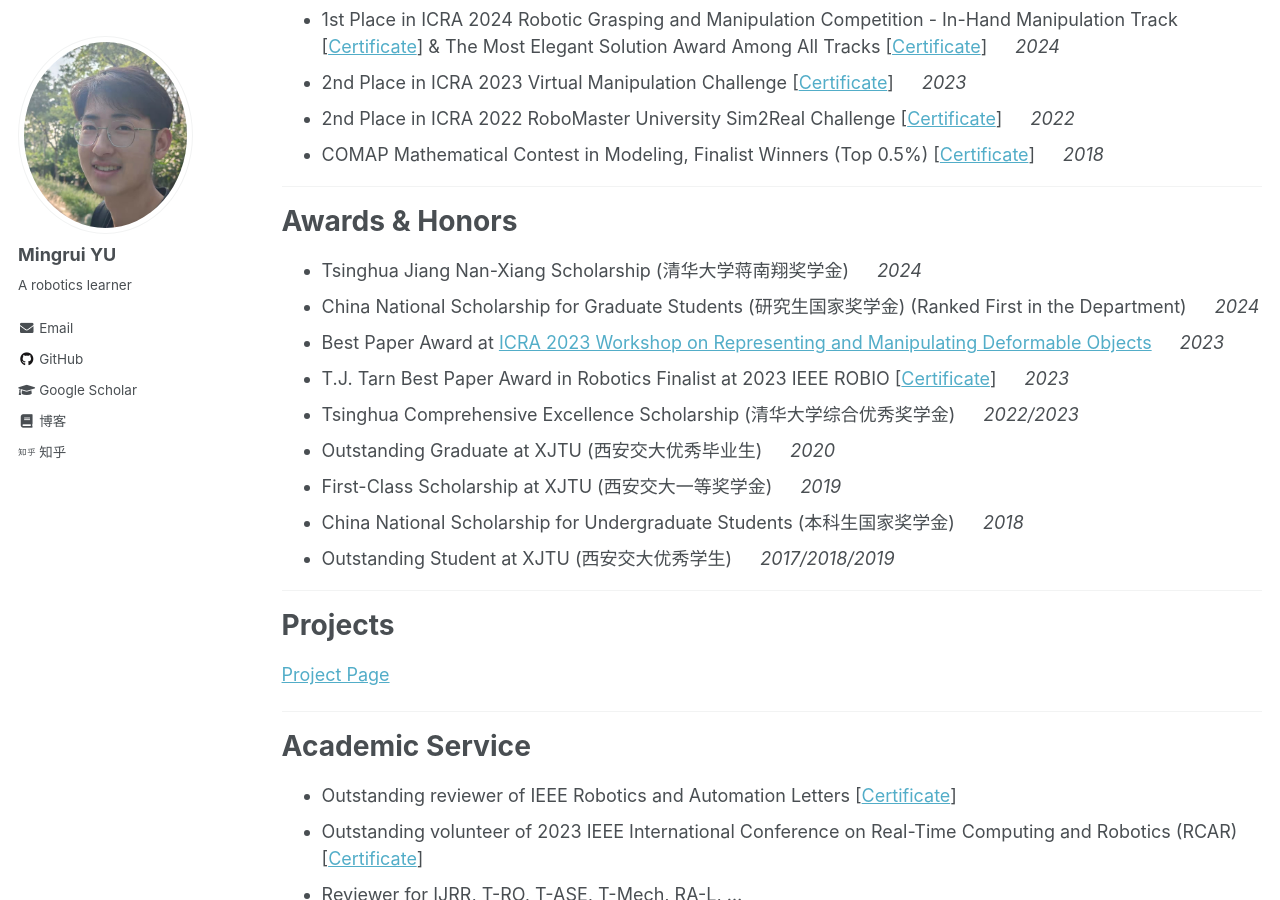
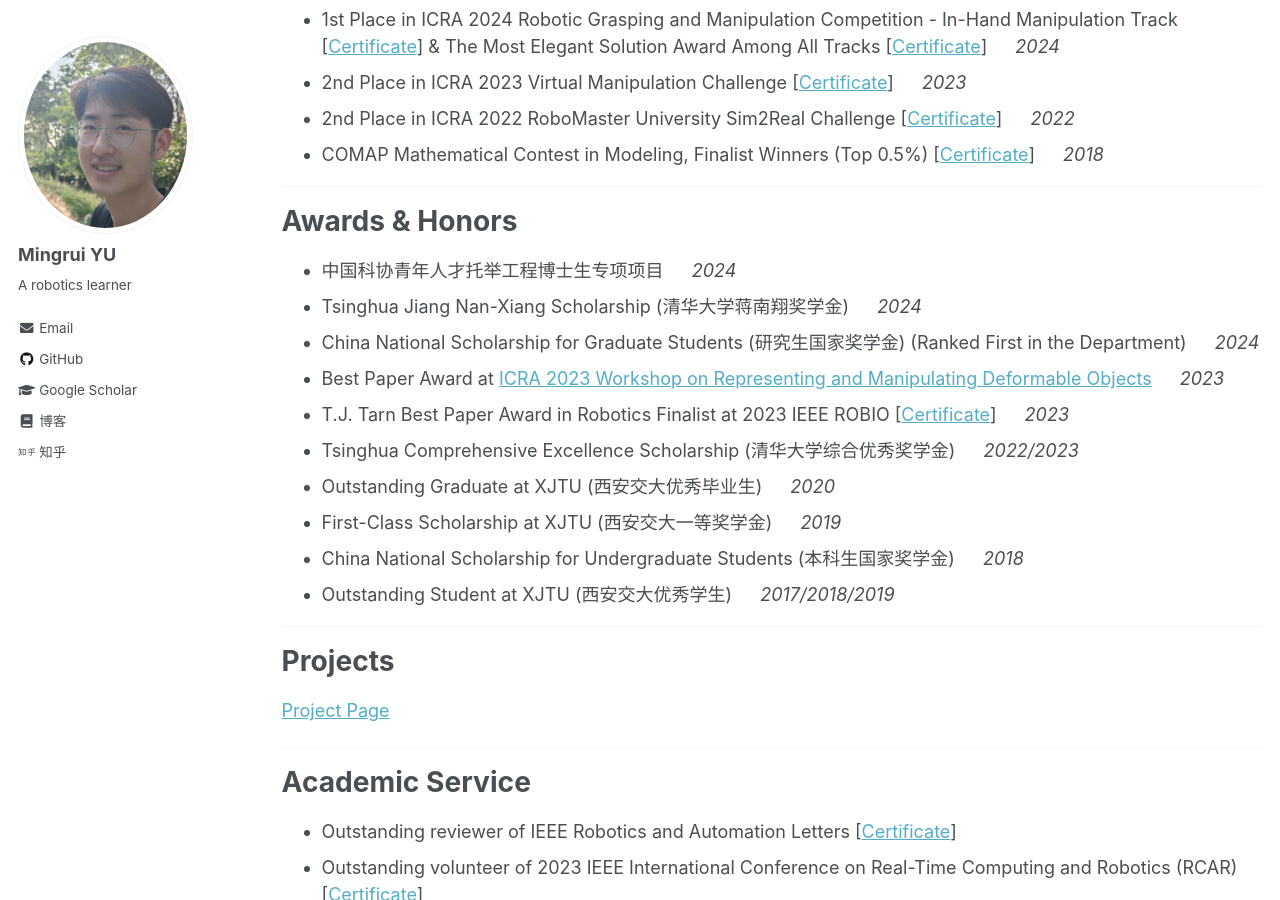
Before and after one commit to Mingrui-Yu/Mingrui-Yu.github.io, a Jekyll site: the page built from _pages/about.md, in a window 1280 px wide and 900 px high, scrolled down 2921 px. Built offline with Jekyll 4.4.1, drawn with Linux system fonts in a browser that asks for light colours.

Commit message:
Update about.md

```diff
--- a/_pages/about.md
+++ b/_pages/about.md
@@ -95,6 +95,7 @@ Topic: Reinforment learning for intelligent transportation system
 
 # Awards & Honors
 
+- 中国科协青年人才托举工程博士生专项项目 &emsp; _2024_
 - Tsinghua Jiang Nan-Xiang Scholarship (清华大学蒋南翔奖学金) &emsp; _2024_
 - China National Scholarship for Graduate Students (研究生国家奖学金) (Ranked First in the Department) &emsp; _2024_
 - Best Paper Award at [ICRA 2023 Workshop on Representing and Manipulating Deformable Objects](https://deformable-workshop.github.io/icra2023/) &emsp; _2023_
```
